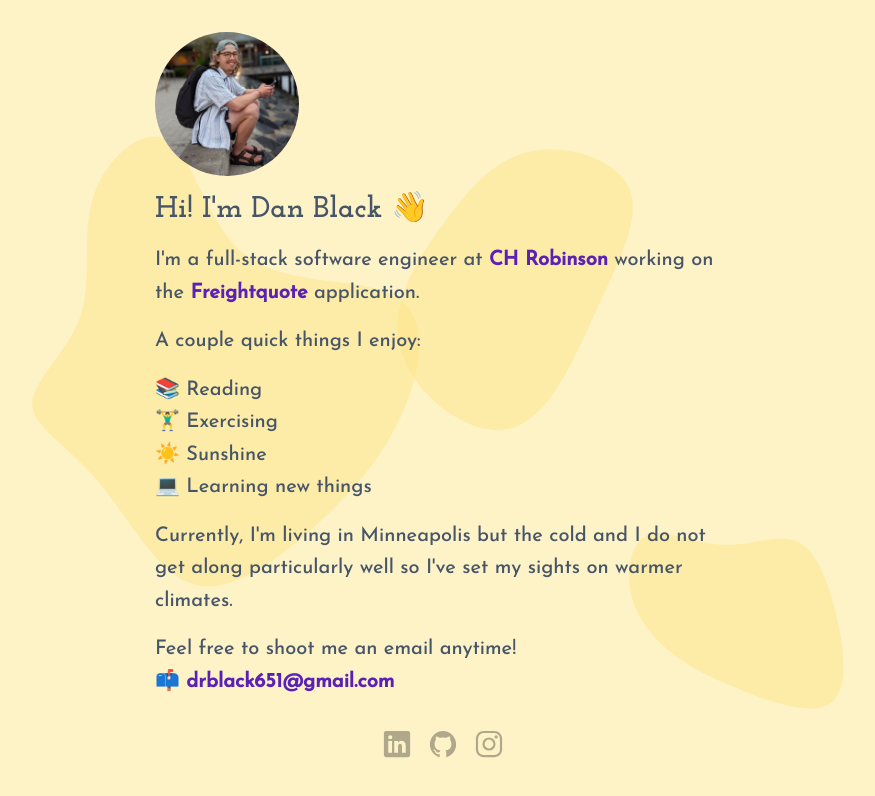
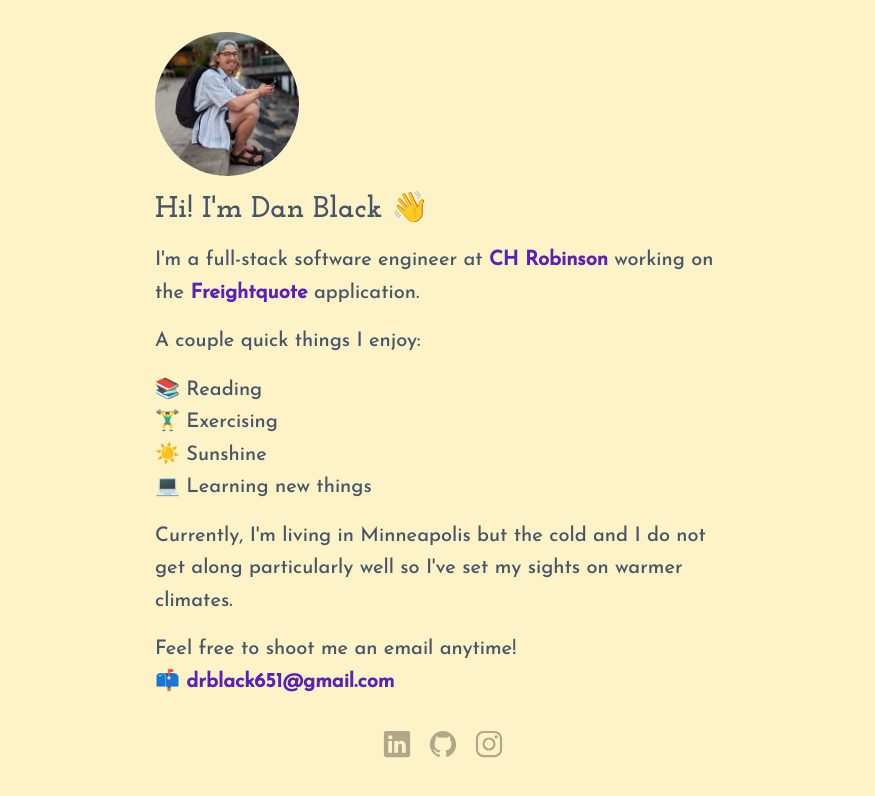
Before and after one commit to sterlinghomard/chocolatecroissant, a Next.js app: page / in a window 1280 px wide. Shown: the top 796 px of the page, without its empty margins (197-1072 px from the left). Built offline with nearby package versions, Linux system fonts and the light colour scheme.

Commit message:
experimenting with different styling

```diff
--- a/pages/_app.js
+++ b/pages/_app.js
@@ -3,21 +3,22 @@ import '../styles/globals.css';
 
 function MyApp({ Component, pageProps }) {
   return (
-    <div id='bork' className='bg-amber-100 min-w-screen min-h-screen text-slate-600 flex flex-col items-center py-4 md:py-8 px-5 space-y-4 text-lg sm:text-xl font-jsans relative -z-20'>
+    // relative -z-20 <-- for blob stuff
+    <div id='bork' className='bg-amber-100 min-w-screen min-h-screen text-slate-600 flex flex-col items-center py-4 md:py-8 px-5 space-y-4 text-lg sm:text-xl font-jsans'>
       <Component {...pageProps} />
       <Footer />
 
-      <svg className='absolute -z-10 top-100 invisible opacity-50 lg:visible left-0 sm:left-20 sm:h-3/4' viewBox="0 0 200 200" xmlns="http://www.w3.org/2000/svg">
+      {/* <svg className='absolute -z-10 hidden 2xl:block opacity-50 top-100 left-20 h-3/4' viewBox="0 0 200 200" xmlns="http://www.w3.org/2000/svg">
         <path fill="#FDE68A" d="M22.2,-30C36.4,-20.3,60.6,-23.9,71.4,-17C82.2,-10.1,79.6,7.5,72.9,22.3C66.2,37.2,55.4,49.3,42.6,60.7C29.8,72,14.9,82.6,2.9,78.6C-9.1,74.7,-18.3,56.2,-28.7,44.1C-39,31.9,-50.6,26.1,-50.3,18.3C-50.1,10.6,-38.1,1.1,-34.1,-11C-30.1,-23.2,-34.1,-37.9,-29.8,-50.8C-25.5,-63.7,-12.7,-74.8,-4.3,-68.8C4,-62.9,8.1,-39.8,22.2,-30Z" transform="translate(100 100)" />
       </svg>
-      <svg className='absolute -z-10 invisible opacity-50 lg:visible top-0 right-80 h-3/5' viewBox="0 0 200 200" xmlns="http://www.w3.org/2000/svg">
+      <svg className='absolute -z-10 hidden 2xl:block opacity-50 top-0 right-80 h-3/5' viewBox="0 0 200 200" xmlns="http://www.w3.org/2000/svg">
         <path fill="#fde68a" d="M44.2,-28.2C49.5,-16.4,40.6,1,30.8,22.2C21.1,43.4,10.6,68.6,-6.2,72.1C-22.9,75.7,-45.8,57.7,-51.1,39C-56.4,20.3,-44.1,1,-32.6,-14.4C-21.2,-29.8,-10.6,-41.3,4.4,-43.9C19.4,-46.4,38.9,-40.1,44.2,-28.2Z" transform="translate(100 100)" />
       </svg>
       <svg
-        className='absolute -z-10 invisible opacity-50 lg:visible bottom-0 right-40 h-1/2'
+        className='absolute -z-10 hidden 2xl:block opacity-50 bottom-0 right-40 h-1/2'
         viewBox="0 0 200 200" xmlns="http://www.w3.org/2000/svg">
         <path fill="#FDE68A" d="M35.8,-29.7C45.4,-26.3,51.4,-13.1,55.9,4.5C60.5,22.2,63.6,44.5,54,51.5C44.5,58.6,22.2,50.5,6.5,44C-9.2,37.5,-18.4,32.5,-26.9,25.5C-35.4,18.4,-43.3,9.2,-45.9,-2.7C-48.6,-14.5,-46.1,-29.1,-37.6,-32.5C-29.1,-36,-14.5,-28.3,-0.7,-27.6C13.1,-27,26.3,-33.2,35.8,-29.7Z" transform="translate(100 100)" />
-      </svg>
+      </svg> */}
 
 
     </div>
--- a/pages/index.js
+++ b/pages/index.js
@@ -16,7 +16,10 @@ export default function Home() {
         <Picture />
         <h1 className="text-2xl sm:text-3xl font-bold font-jslab">Hi! I&apos;m Dan&nbsp;Black 👋</h1>
         <p>
-          I&apos;m a full-stack software engineer at <a className="text-violet-800 hover:underline underline-offset-8 decoration-wavy font-semibold" href="https://www.chrobinson.com/en-us/" target="_blank" rel="noreferrer">CH&nbsp;Robinson</a> working on the <a className="text-violet-800 hover:underline underline-offset-8 decoration-wavy font-semibold" href="https://www.freightquote.com/" target="_blank" rel="noreferrer">Freightquote</a> application.
+          I&apos;m a full-stack software engineer at <a className="link-style" href="https://www.chrobinson.com/en-us/" target="_blank" rel="noreferrer">
+            CH&nbsp;Robinson
+          </a> working on the <a className="link-style" href="https://www.freightquote.com/" target="_blank" rel="noreferrer">
+            Freightquote</a> application.
         </p>
         <p>A couple quick things I enjoy:</p>
         <ul>
@@ -27,7 +30,7 @@ export default function Home() {
         </ul>
         <p>Currently, I&apos;m living in Minneapolis but the cold and I do not get along particularly well so I&apos;ve set my sights on warmer climates.</p>
         <p>Feel free to shoot me an email anytime!</p>
-        <a href="mailto:drblack651@gmail.com" className="text-violet-800 hover:underline underline-offset-8 decoration-wavy font-semibold">📫&nbsp;drblack651@gmail.com</a>
+        <a href="mailto:drblack651@gmail.com" className="link-style">📫&nbsp;drblack651@gmail.com</a>
       </main>
 
     </div>
--- a/styles/globals.css
+++ b/styles/globals.css
@@ -1,6 +1,12 @@
 @tailwind base;
 @tailwind components;
 @tailwind utilities;
+
+@layer components {
+  .link-style {
+    @apply text-violet-800 hover:underline underline-offset-4 decoration-wavy font-semibold duration-300;
+  }
+}
 
 html,
 body {
```
